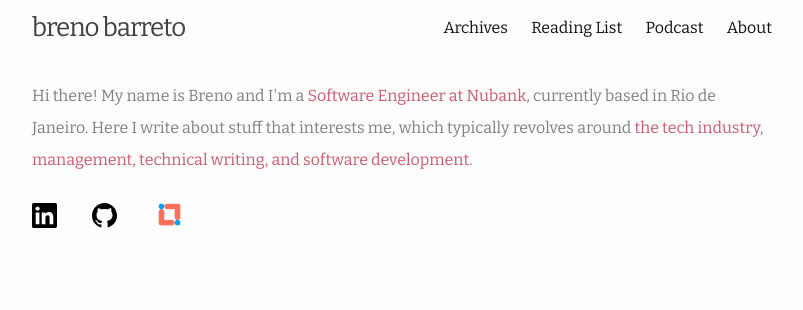
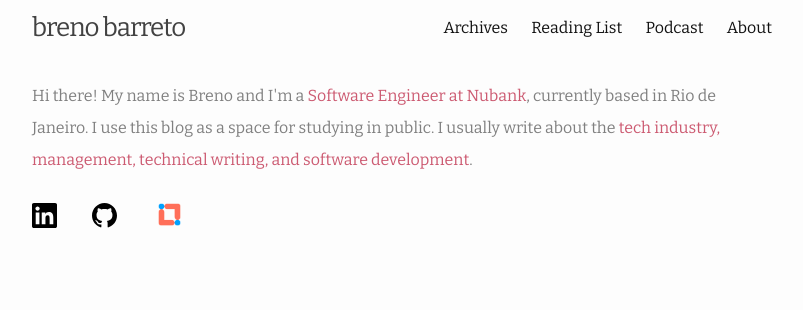
Before and after one commit to brenobarreto/brenobarreto.github.io, a Jekyll site: the page built from index.html, in a window 1280 px wide and 900 px high. Shown: the top 310 px of the window, without its empty margins (238-1041 px from the left). Built offline with Jekyll 4.4.1, drawn with Linux system fonts in a browser that asks for light colours; the list of posts is cut into pages by our own code.

Commit message:
update description

```diff
--- a/_config.yml
+++ b/_config.yml
@@ -21,9 +21,7 @@
 title: breno barreto
 email: breno.barreto@gmail.com
 description: >- # this means to ignore newlines until "baseurl:"
-  Hi there! My name is Breno and I'm a Software Engineer at Nubank,
-  currently based in Rio de Janeiro. Here I write about stuff that interest me,
-  which typically revolves around the tech industry, management, technical writing, and software development.
+  Hi there! My name is Breno and I'm a Software Engineer at Nubank, currently based in Rio de Janeiro. I use this blog as a space for studying in public. I usually write about the tech industry, management, technical writing, and software development.
 baseurl: "" # the subpath of your site, e.g. /blog
 url: "" # the base hostname & protocol for your site, e.g. http://example.com
 github_username: brenobarreto
--- a/_includes/header.html
+++ b/_includes/header.html
@@ -16,7 +16,7 @@
     </nav>
 
     <div class="description-header">
-        <p style="display: inline">Hi there! My name is Breno and I'm a <p class="boldDesc">Software Engineer at Nubank</p>, currently based in Rio de Janeiro. Here I write about stuff that interests me, which typically revolves around <p class="boldDesc">the tech industry, management, technical writing, and software development</p>.</p>
+        <p style="display: inline">Hi there! My name is Breno and I'm a <p class="boldDesc">Software Engineer at Nubank</p>, currently based in Rio de Janeiro. I use this blog as a space for studying in public. I usually write about the <p class="boldDesc">tech industry, management, technical writing, and software development</p>.</p>
     </div>
     <div class="social-links">
       <a href="https://www.linkedin.com/in/breno-barreto/">
```
